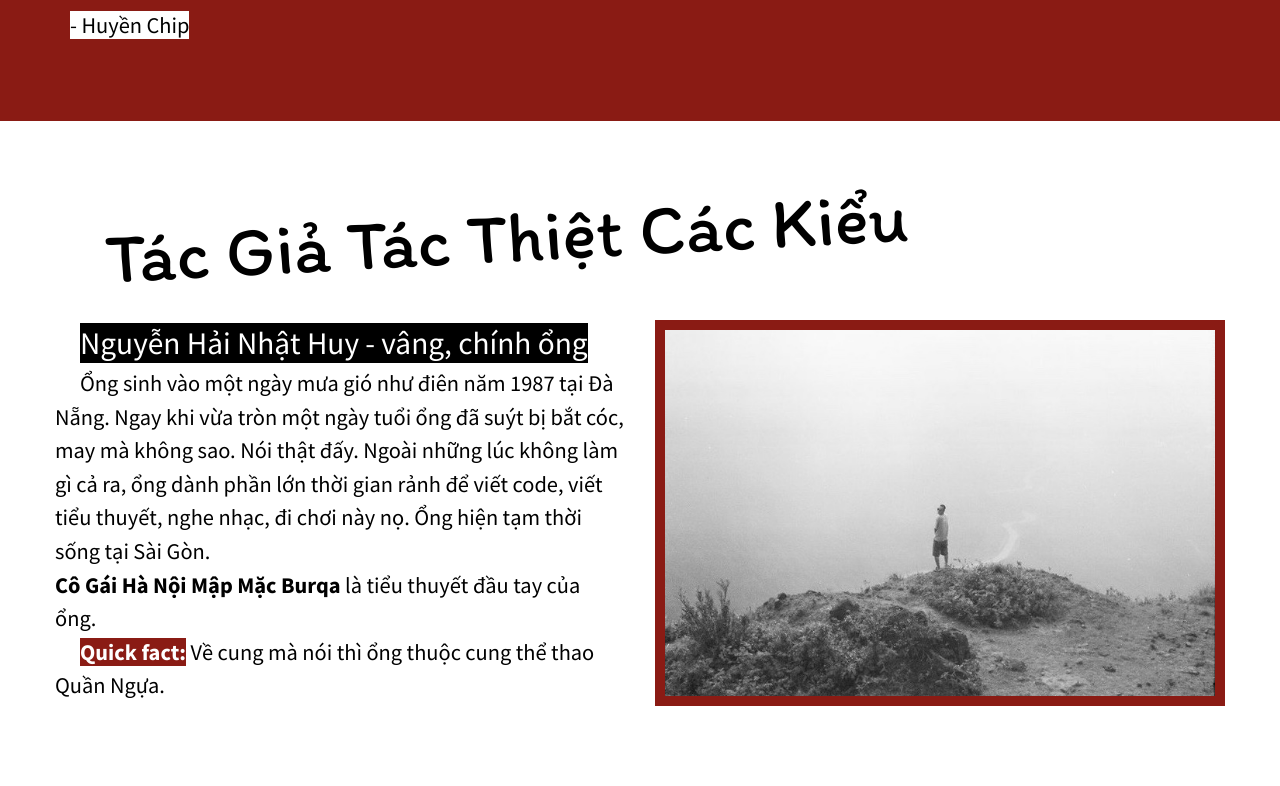
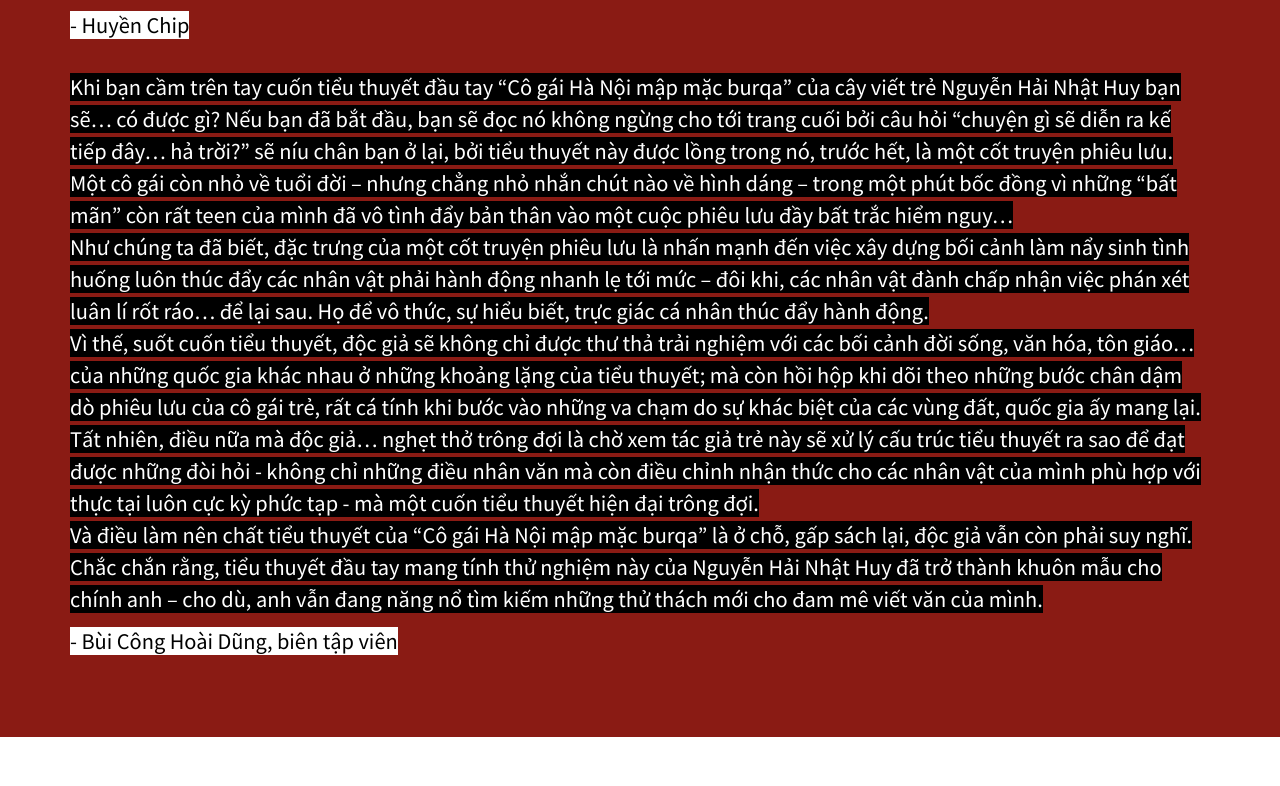
Before and after one commit to chutichhuy/cogaihanoimap.com, a website: page html/index.html in a window 1280 px wide. Shown: the part 1714-2500 px from the top of the page. Drawn offline with Linux system fonts and the light colour scheme.

Commit message:
add statement

```diff
--- a/html/index.html
+++ b/html/index.html
@@ -110,7 +110,20 @@ j=d.createElement(s),dl=l!='dataLayer'?'&l='+l:'';j.async=true;j.src=
                             </p>
                             <p class="person"><span>- Huyền Chip</span></p>
                         </li>
+                        <li>
+                            <p class="statement"><span>
+                                Khi bạn cầm trên tay cuốn tiểu thuyết đầu tay “Cô gái Hà Nội mập mặc burqa”  của cây viết trẻ Nguyễn Hải Nhật Huy bạn sẽ… có được gì? Nếu bạn đã bắt đầu, bạn sẽ đọc nó không ngừng cho tới trang cuối bởi câu hỏi “chuyện gì sẽ diễn ra kế tiếp đây… hả trời?” sẽ níu chân bạn ở lại, bởi tiểu thuyết này được lồng trong nó, trước hết, là một cốt truyện phiêu lưu.
+Một cô gái còn nhỏ về tuổi đời – nhưng chẳng nhỏ nhắn chút nào về hình dáng – trong một phút bốc đồng vì những “bất mãn” còn rất teen của mình đã vô tình đẩy bản thân vào một cuộc phiêu lưu đầy bất trắc hiểm nguy… <br>
+Như chúng ta đã biết, đặc trưng của một cốt truyện phiêu lưu là nhấn mạnh đến việc xây dựng bối cảnh làm nẩy sinh tình huống luôn thúc đẩy các nhân vật phải hành động nhanh lẹ tới mức – đôi khi, các nhân vật đành chấp nhận việc phán xét luân lí rốt ráo… để lại sau. Họ để vô thức, sự hiểu biết, trực giác cá nhân thúc đẩy hành động. <br>
+Vì thế, suốt cuốn tiểu thuyết, độc giả sẽ không chỉ được thư thả trải nghiệm với các bối cảnh đời sống, văn hóa, tôn giáo… của những quốc gia khác nhau ở những khoảng lặng của tiểu thuyết; mà còn hồi hộp khi dõi theo những bước chân dậm dò phiêu lưu của cô gái trẻ, rất cá tính khi bước vào những va chạm do sự khác biệt của các vùng đất, quốc gia ấy mang lại.<br>
+Tất nhiên, điều nữa mà độc giả… nghẹt thở trông đợi là chờ xem tác giả trẻ này sẽ xử lý cấu trúc tiểu thuyết ra sao để đạt được những đòi hỏi - không chỉ những điều nhân văn mà còn điều chỉnh nhận thức cho các nhân vật của mình phù hợp với thực tại luôn cực kỳ  phức tạp -  mà một cuốn tiểu thuyết hiện đại trông đợi. <br>
+Và điều làm nên chất tiểu thuyết của “Cô gái Hà Nội mập mặc burqa” là ở chỗ, gấp sách lại, độc giả vẫn còn phải suy nghĩ. <br>
+Chắc chắn rằng, tiểu thuyết đầu tay mang tính thử nghiệm này của Nguyễn Hải Nhật Huy đã trở thành khuôn mẫu cho chính anh – cho dù, anh vẫn đang năng nổ tìm kiếm những thử thách mới cho đam mê viết văn của mình.
+</span></p>
+<p class="person"><span>- Bùi Công Hoài Dũng, biên tập viên</span></p>
+                        </li>
                     </ul>
+
                 </div>
             </div>
         </div>
```
